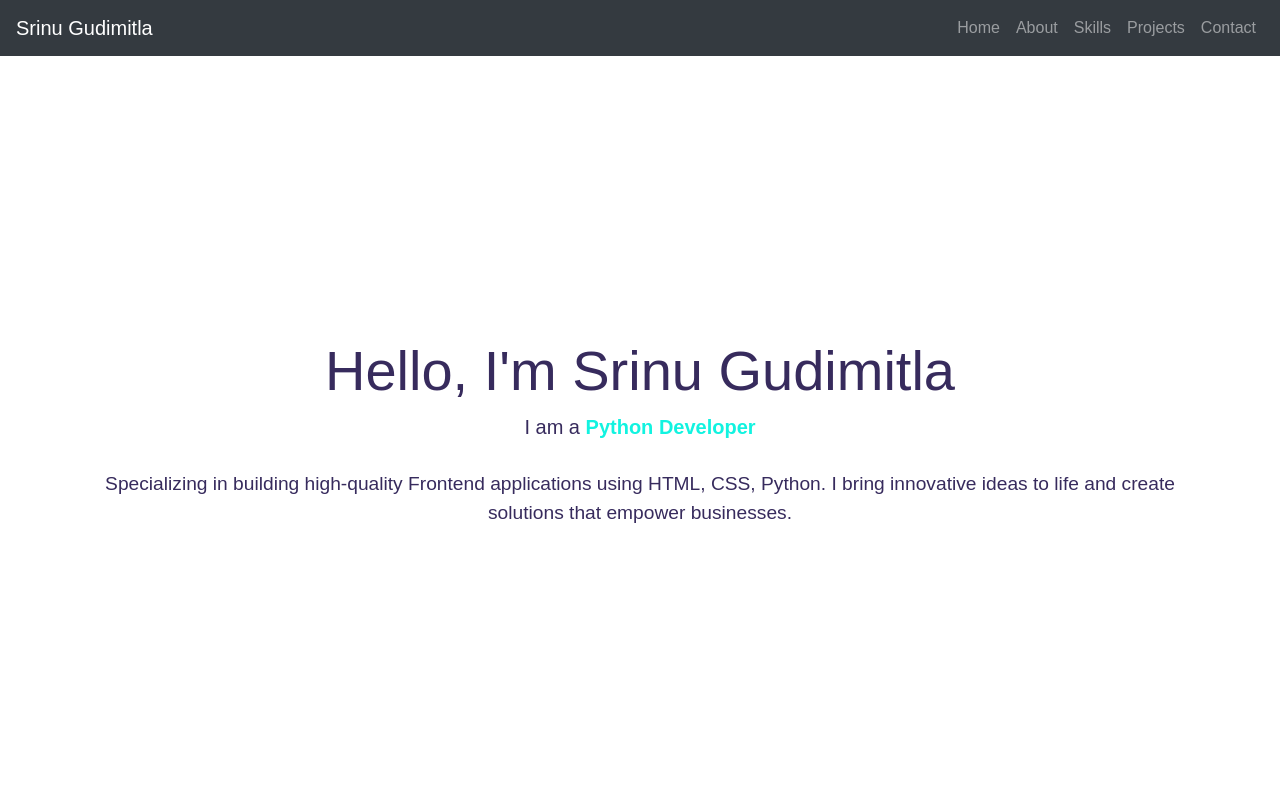
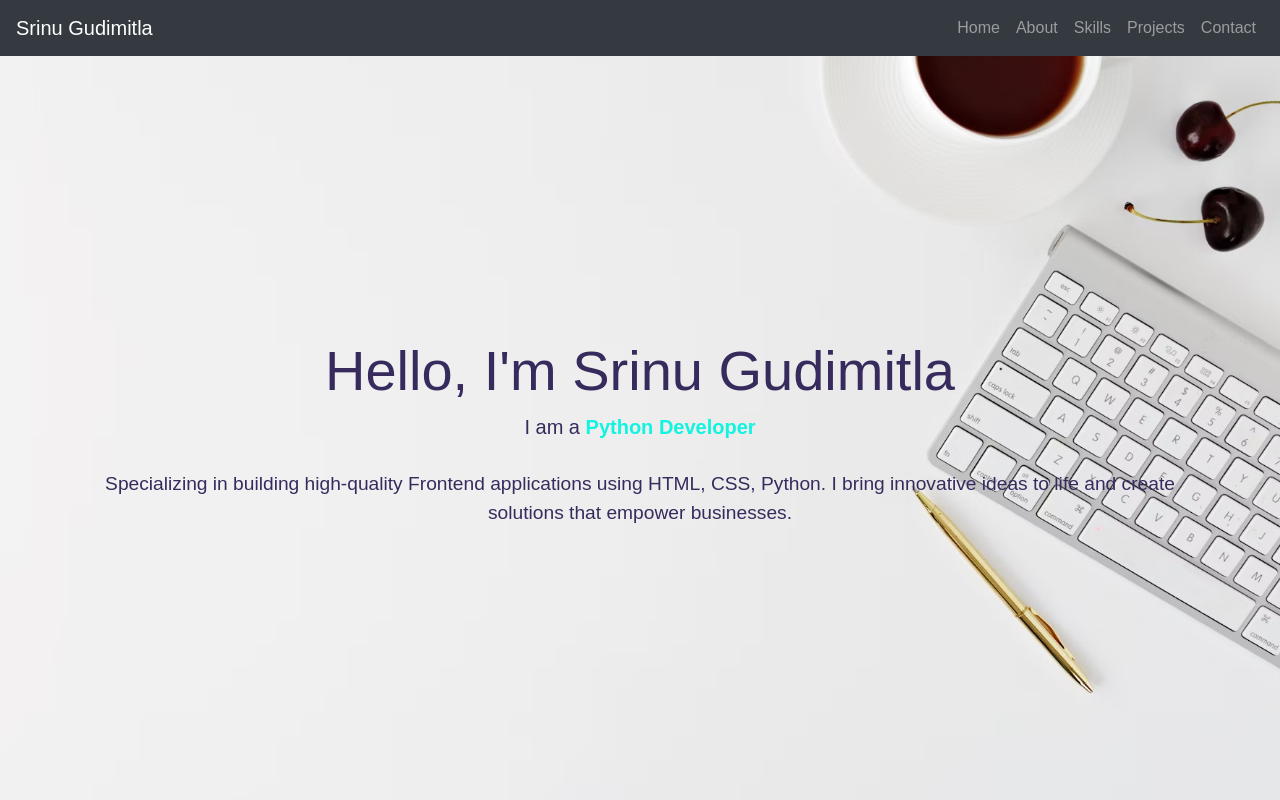
Before and after one commit to ramanjaneyalu544546/portfolioss, a plain HTML site: page index.html in a window 1280 px wide. Shown: the top 800 px of the page. Drawn offline with nearby package versions, Linux system fonts and the light colour scheme.

Commit message:
Update style.css

```diff
--- a/style.css
+++ b/style.css
@@ -11,7 +11,7 @@ header {
 }
 
 .home-section {
-    background: url('img/bg.jpg') no-repeat center center/cover;
+    background: url('bg.jpg') no-repeat center center/cover;
     color: #372b5d;
     height: 100vh;
     padding-top: 80px;
```
